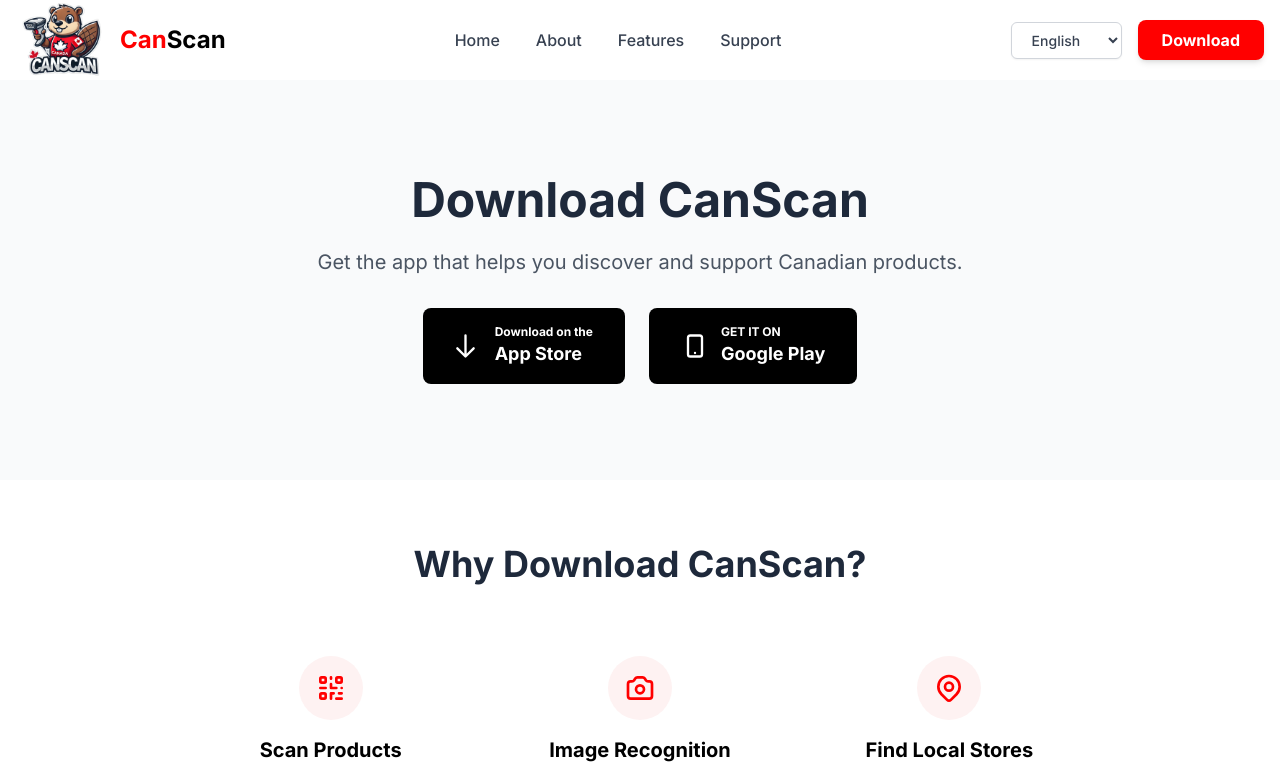
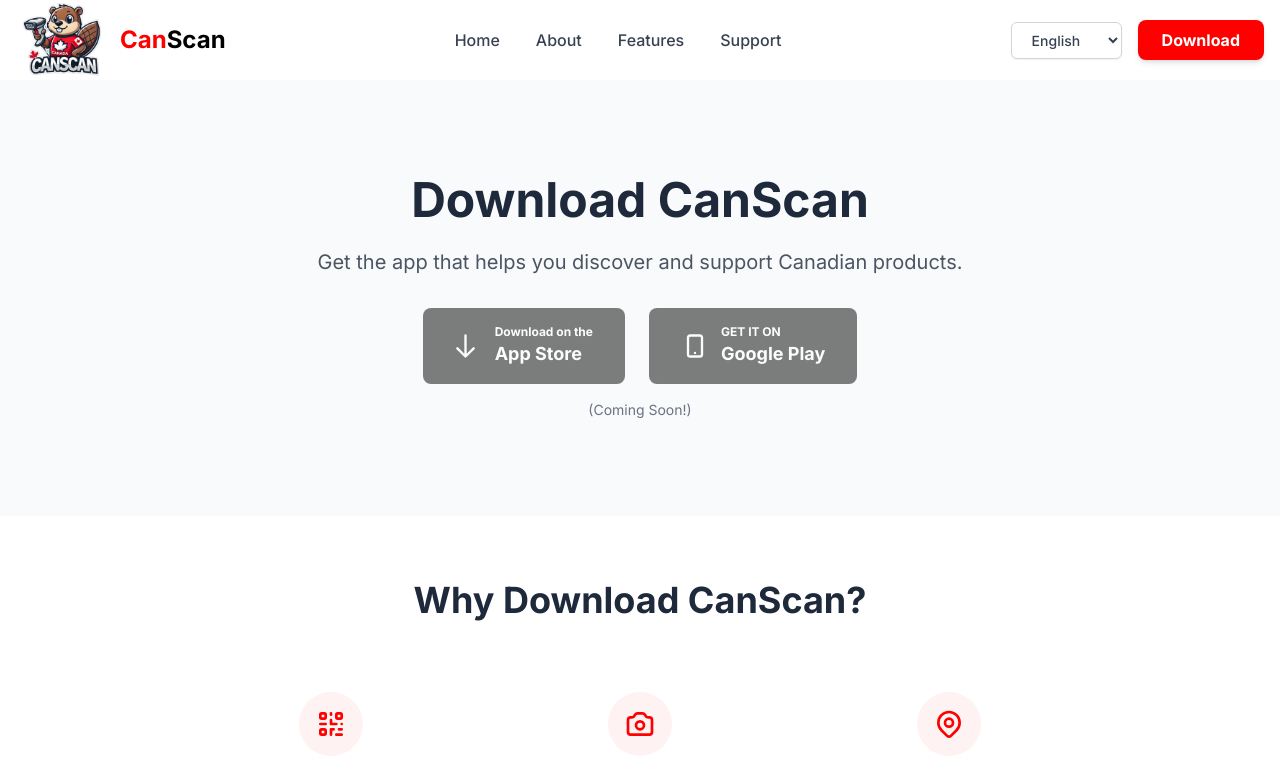
Before and after one commit to gthomson16/CanScanWebsite, a Next.js app: page /en/download in a window 1280 px wide. Shown: the top 775 px of the page. Built offline with nearby package versions, Linux system fonts and the light colour scheme.

Commit message:
fix: Disable placeholder app store links to resolve deceptive content warning

```diff
--- a/components/DownloadCTA.tsx
+++ b/components/DownloadCTA.tsx
@@ -33,11 +33,12 @@
             </p>
 
             <div className="flex flex-col sm:flex-row gap-4">
-              <Link
-                href="#"
-                className="bg-white text-canada-red font-bold py-4 px-6 rounded-lg flex items-center justify-center hover:bg-gray-100 transition shadow-lg hover:shadow-xl transform hover:-translate-y-1 transition-all duration-300"
+              {/* Disabled App Store Button */}
+              <div
+                className="bg-white text-canada-red font-bold py-4 px-6 rounded-lg flex items-center justify-center shadow-lg opacity-50 cursor-not-allowed" // Removed Link, added disabled styles
               >
                 <svg className="w-8 h-8 mr-3" viewBox="0 0 24 24" fill="none" xmlns="http://www.w3.org/2000/svg">
+                  {/* SVG paths remain the same */}
                   <path d="M12.152 6.896c-.948 0-2.415-1.078-3.96-1.04-2.04.027-3.91 1.183-4.961 3.014-2.117 3.675-.547 9.103 1.519 12.082 1 1.462 2.2 3.105 3.773 3.045 1.513-.054 2.09-.98 3.925-.98 1.834 0 2.359.98 3.96.946 1.645-.026 2.691-1.495 3.688-2.96 1.156-1.688 1.636-3.32 1.662-3.4-.036-.014-3.182-1.225-3.22-4.857-.026-3.04 2.48-4.494 2.598-4.559-1.429-2.09-3.623-2.324-4.39-2.376-2-.156-3.675 1.09-4.594 1.09z" fill="#000"/>
                   <path d="M15.53 3.083c.843-1.021 1.41-2.435 1.245-3.83-1.207.054-2.662.803-3.532 1.812-.775.894-1.452 2.338-1.273 3.714 1.338.104 2.716-.684 3.559-1.696z" fill="#000"/>
                 </svg>
@@ -45,12 +46,13 @@
                   <div className="text-xs">{t('appStoreLabel')}</div>
                   <div className="text-xl font-bold">{t('appStoreName')}</div>
                 </div>
-              </Link>
-              <Link
-                href="#"
-                className="bg-white text-canada-red font-bold py-4 px-6 rounded-lg flex items-center justify-center hover:bg-gray-100 transition shadow-lg hover:shadow-xl transform hover:-translate-y-1 transition-all duration-300"
+              </div>
+              {/* Disabled Google Play Button */}
+              <div
+                className="bg-white text-canada-red font-bold py-4 px-6 rounded-lg flex items-center justify-center shadow-lg opacity-50 cursor-not-allowed" // Removed Link, added disabled styles
               >
                 <svg className="w-8 h-8 mr-3" viewBox="0 0 24 24" fill="none" xmlns="http://www.w3.org/2000/svg">
+                  {/* SVG paths remain the same */}
                   <path d="M3 20.069V3.931C3 3.4 3.247 2.965 3.701 2.674l8.932 8.708L3.7 20.326A1.494 1.494 0 013 20.07z" fill="#000"/>
                   <path d="M3.701 2.674A1.495 1.495 0 015 2.068l.004-.001 11.648 6.815-3.018 2.94L3.7 2.673z" fill="#000"/>
                   <path d="M16.652 8.882l2.92 1.709a1.495 1.495 0 010 2.818l-2.92 1.709-3.341-3.118 3.341-3.118z" fill="#000"/>
@@ -60,8 +62,10 @@
                   <div className="text-xs">{t('googlePlayLabel')}</div>
                   <div className="text-xl font-bold">{t('googlePlayName')}</div>
                 </div>
-              </Link>
+              </div>
             </div>
+            {/* Coming Soon Text */}
+            <p className="text-center sm:text-left text-white opacity-80 mt-4 text-sm">{t('comingSoon')}</p>
 
             {/* User testimonial */}
             <blockquote className="mt-12 bg-white bg-opacity-10 p-6 rounded-xl backdrop-filter backdrop-blur-sm"> {/* Changed div to blockquote */}
--- a/components/DownloadPageClientContent.tsx
+++ b/components/DownloadPageClientContent.tsx
@@ -21,32 +21,36 @@
             </p>
 
             <div className="flex flex-col sm:flex-row gap-6 justify-center">
-              <Link
-                href="#"
-                className="bg-black text-white font-bold py-4 px-8 rounded-lg flex items-center justify-center hover:bg-gray-800 transition"
+              {/* Disabled App Store Button */}
+              <div
+                className="bg-black text-white font-bold py-4 px-8 rounded-lg flex items-center justify-center opacity-50 cursor-not-allowed" // Removed Link, added disabled styles
               >
                 <svg className="w-7 h-7 mr-3" fill="none" stroke="currentColor" viewBox="0 0 24 24" xmlns="http://www.w3.org/2000/svg">
+                  {/* SVG paths remain the same */}
                   <path strokeLinecap="round" strokeLinejoin="round" strokeWidth={2} d="M9 3v18m0 0l-7-7m7 7l7-7" />
                 </svg>
                 <div className="text-left">
                   <div className="text-xs">{tCTA('appStoreLabel')}</div>
                   <div className="text-lg font-bold">{tCTA('appStoreName')}</div>
                 </div>
-              </Link>
+              </div>
 
-              <Link
-                href="#"
-                className="bg-black text-white font-bold py-4 px-8 rounded-lg flex items-center justify-center hover:bg-gray-800 transition"
+              {/* Disabled Google Play Button */}
+              <div
+                className="bg-black text-white font-bold py-4 px-8 rounded-lg flex items-center justify-center opacity-50 cursor-not-allowed" // Removed Link, added disabled styles
               >
                 <svg className="w-7 h-7 mr-3" fill="none" stroke="currentColor" viewBox="0 0 24 24" xmlns="http://www.w3.org/2000/svg">
+                  {/* SVG paths remain the same */}
                   <path strokeLinecap="round" strokeLinejoin="round" strokeWidth={2} d="M12 18h.01M8 21h8a2 2 0 002-2V5a2 2 0 00-2-2H8a2 2 0 00-2 2v14a2 2 0 002 2z" />
                 </svg>
                 <div className="text-left">
                   <div className="text-xs">{tCTA('googlePlayLabel')}</div>
                   <div className="text-lg font-bold">{tCTA('googlePlayName')}</div>
                 </div>
-              </Link>
+              </div>
             </div>
+            {/* Coming Soon Text */}
+            <p className="text-center text-gray-500 mt-4 text-sm">{tCTA('comingSoon')}</p>
           </div>
         </div>
       </section>
--- a/messages/en.json
+++ b/messages/en.json
@@ -81,7 +81,8 @@
     "googlePlayLabel": "GET IT ON",
     "googlePlayName": "Google Play",
     "testimonial": "\"CanScan has completely changed how I shop. Now I can easily find and support Canadian businesses with just a quick scan!\"",
-    "testimonialAuthor": "— Sarah from Toronto"
+    "testimonialAuthor": "— Sarah from Toronto",
+    "comingSoon": "(Coming Soon!)"
   },
   "Header": {
     "home": "Home",
--- a/messages/fr.json
+++ b/messages/fr.json
@@ -81,7 +81,8 @@
     "googlePlayLabel": "DISPONIBLE SUR",
     "googlePlayName": "Google Play",
     "testimonial": "\"CanScan a complètement changé ma façon de magasiner. Maintenant, je peux facilement trouver et soutenir les entreprises canadiennes d'un simple scan !\"",
-    "testimonialAuthor": "— Sarah de Toronto"
+    "testimonialAuthor": "— Sarah de Toronto",
+    "comingSoon": "(Bientôt disponible !)"
   },
   "Header": {
     "home": "Accueil",
```
